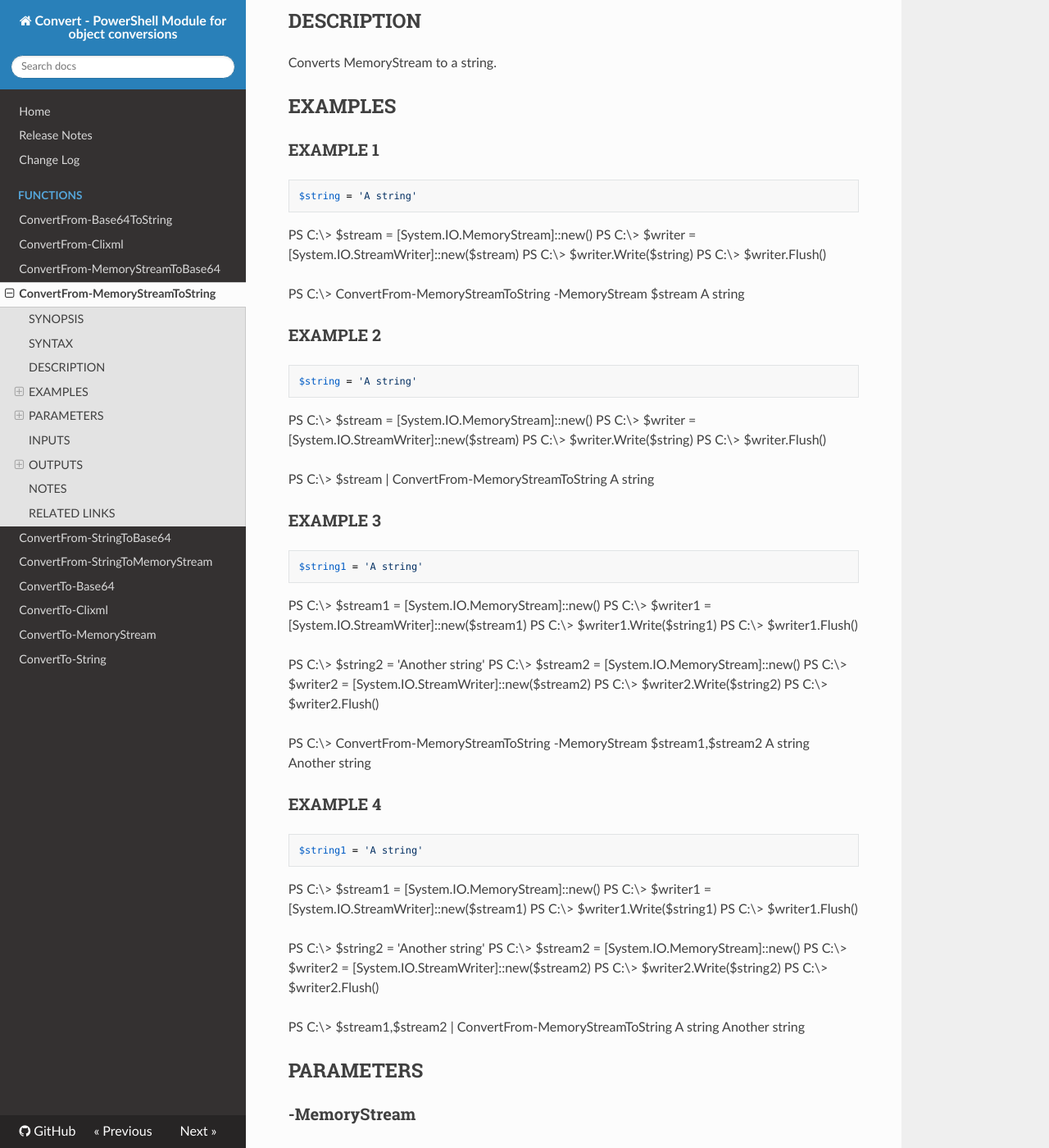
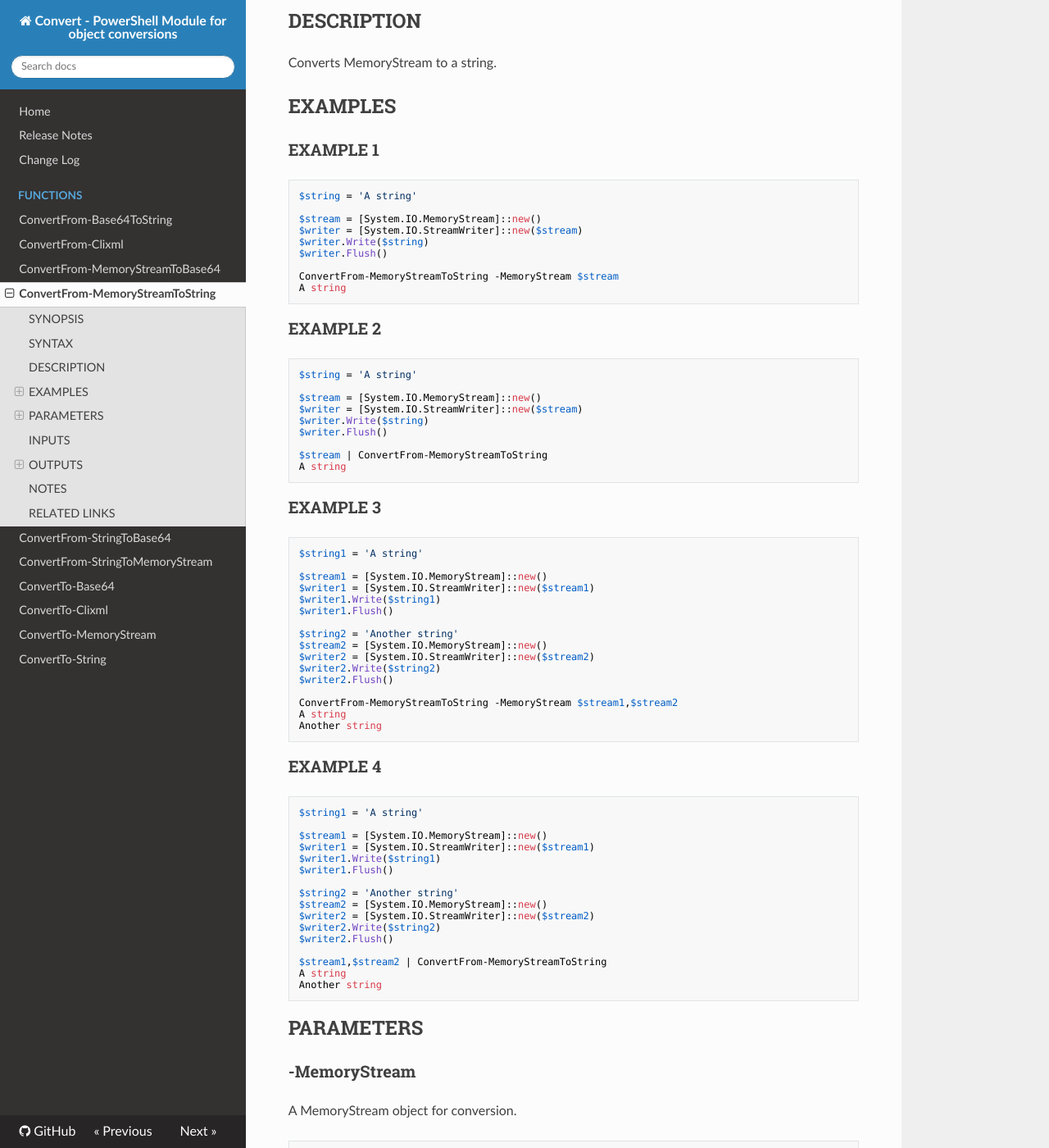
Before and after one commit to austoonz/Convert, an MkDocs documentation site: the page built from docs/functions/ConvertFrom-MemoryStreamToString.md, in a window 1280 px wide and 1400 px high, scrolled down 367 px. Shown: the whole window at 82% size. Built offline with MkDocs 1.6.1, drawn with Linux system fonts in a browser that asks for light colours; nearby versions of some CDN libraries; old or Windows-style settings are respelled for this version of MkDocs.

Commit message:
Fixed markdown formatting

````diff
--- a/docs/functions/ConvertFrom-MemoryStreamToString.md
+++ b/docs/functions/ConvertFrom-MemoryStreamToString.md
@@ -17,68 +17,68 @@ Converts MemoryStream to a string.
 ### EXAMPLE 1
 ```
 $string = 'A string'
+
+$stream = [System.IO.MemoryStream]::new()
+$writer = [System.IO.StreamWriter]::new($stream)
+$writer.Write($string)
+$writer.Flush()
+
+ConvertFrom-MemoryStreamToString -MemoryStream $stream
+A string
 ```
-
-PS C:\\\> $stream = \[System.IO.MemoryStream\]::new()
-PS C:\\\> $writer = \[System.IO.StreamWriter\]::new($stream)
-PS C:\\\> $writer.Write($string)
-PS C:\\\> $writer.Flush()
-
-PS C:\\\> ConvertFrom-MemoryStreamToString -MemoryStream $stream
-A string
 
 ### EXAMPLE 2
 ```
 $string = 'A string'
+
+$stream = [System.IO.MemoryStream]::new()
+$writer = [System.IO.StreamWriter]::new($stream)
+$writer.Write($string)
+$writer.Flush()
+
+$stream | ConvertFrom-MemoryStreamToString
+A string
 ```
-
-PS C:\\\> $stream = \[System.IO.MemoryStream\]::new()
-PS C:\\\> $writer = \[System.IO.StreamWriter\]::new($stream)
-PS C:\\\> $writer.Write($string)
-PS C:\\\> $writer.Flush()
-
-PS C:\\\> $stream | ConvertFrom-MemoryStreamToString
-A string
 
 ### EXAMPLE 3
 ```
 $string1 = 'A string'
-```
 
-PS C:\\\> $stream1 = \[System.IO.MemoryStream\]::new()
-PS C:\\\> $writer1 = \[System.IO.StreamWriter\]::new($stream1)
-PS C:\\\> $writer1.Write($string1)
-PS C:\\\> $writer1.Flush()
+$stream1 = [System.IO.MemoryStream]::new()
+$writer1 = [System.IO.StreamWriter]::new($stream1)
+$writer1.Write($string1)
+$writer1.Flush()
 
-PS C:\\\> $string2 = 'Another string'
-PS C:\\\> $stream2 = \[System.IO.MemoryStream\]::new()
-PS C:\\\> $writer2 = \[System.IO.StreamWriter\]::new($stream2)
-PS C:\\\> $writer2.Write($string2)
-PS C:\\\> $writer2.Flush()
+$string2 = 'Another string'
+$stream2 = [System.IO.MemoryStream]::new()
+$writer2 = [System.IO.StreamWriter]::new($stream2)
+$writer2.Write($string2)
+$writer2.Flush()
 
-PS C:\\\> ConvertFrom-MemoryStreamToString -MemoryStream $stream1,$stream2
+ConvertFrom-MemoryStreamToString -MemoryStream $stream1,$stream2
 A string
 Another string
+```
 
 ### EXAMPLE 4
 ```
 $string1 = 'A string'
-```
 
-PS C:\\\> $stream1 = \[System.IO.MemoryStream\]::new()
-PS C:\\\> $writer1 = \[System.IO.StreamWriter\]::new($stream1)
-PS C:\\\> $writer1.Write($string1)
-PS C:\\\> $writer1.Flush()
+$stream1 = [System.IO.MemoryStream]::new()
+$writer1 = [System.IO.StreamWriter]::new($stream1)
+$writer1.Write($string1)
+$writer1.Flush()
 
-PS C:\\\> $string2 = 'Another string'
-PS C:\\\> $stream2 = \[System.IO.MemoryStream\]::new()
-PS C:\\\> $writer2 = \[System.IO.StreamWriter\]::new($stream2)
-PS C:\\\> $writer2.Write($string2)
-PS C:\\\> $writer2.Flush()
+$string2 = 'Another string'
+$stream2 = [System.IO.MemoryStream]::new()
+$writer2 = [System.IO.StreamWriter]::new($stream2)
+$writer2.Write($string2)
+$writer2.Flush()
 
-PS C:\\\> $stream1,$stream2 | ConvertFrom-MemoryStreamToString
+$stream1,$stream2 | ConvertFrom-MemoryStreamToString
 A string
 Another string
+```
 
 ## PARAMETERS
 
````
Also changed, not shown: docs/functions/ConvertFrom-Base64ToString.md (+5 -10 lines), docs/functions/ConvertFrom-Clixml.md (+30 -35 lines), docs/functions/ConvertFrom-MemoryStreamToBase64.md (+36 -37 lines), docs/functions/ConvertFrom-StringToBase64.md (+24 -24 lines), docs/functions/ConvertFrom-StringToMemoryStream.md (+16 -16 lines).
